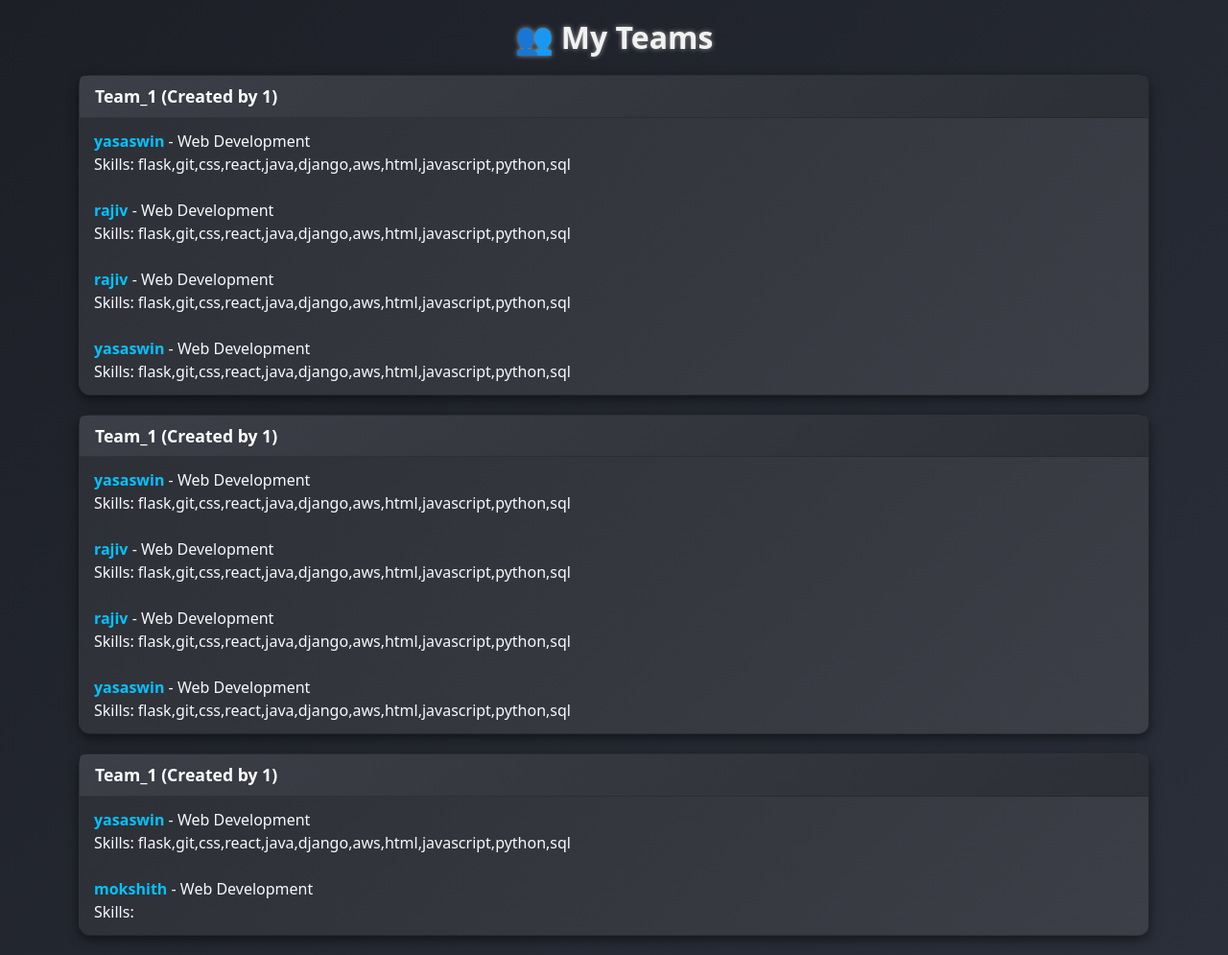
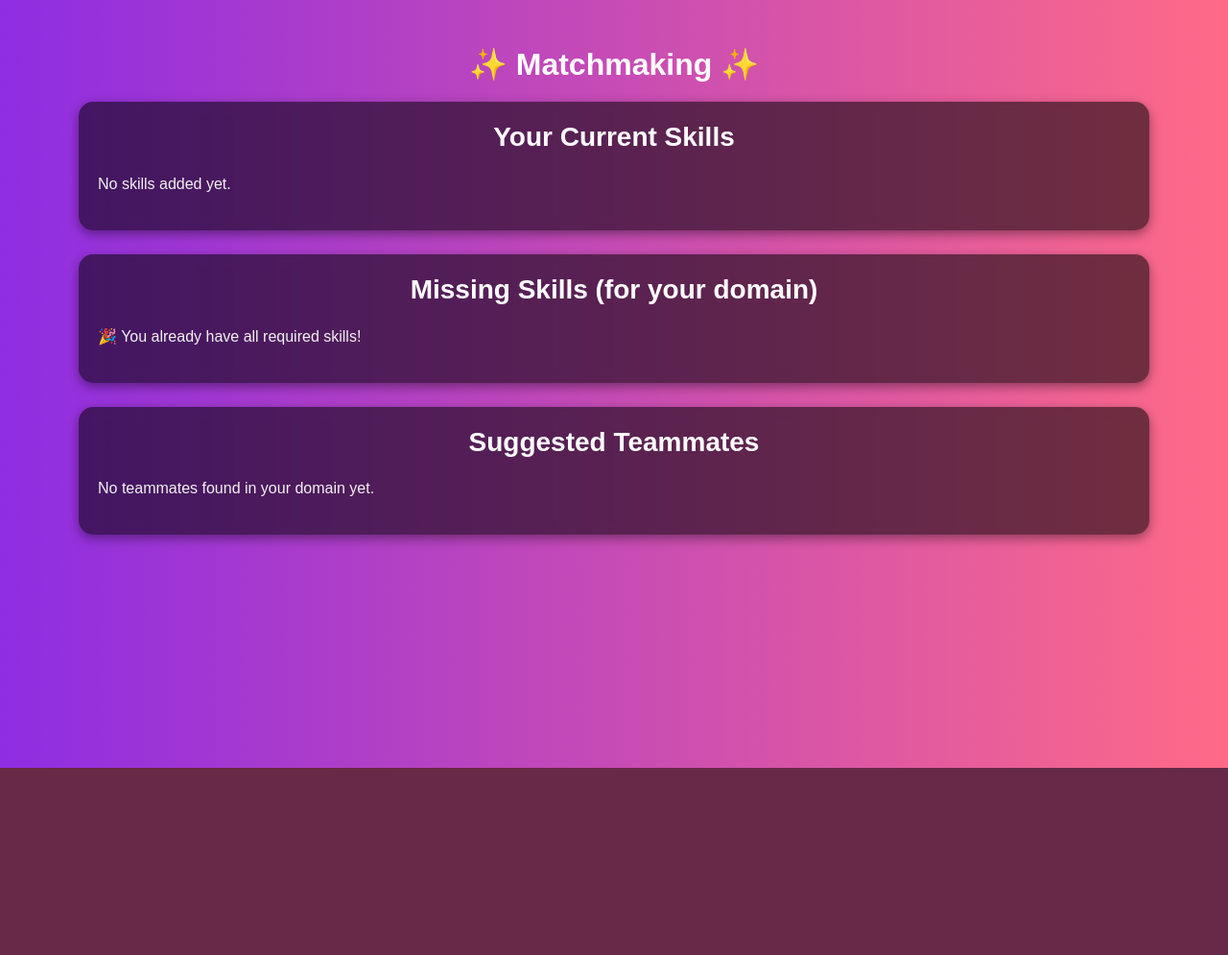
Before and after one commit to Jyasaswin/404-NOT-FOUND-, a Flask app: page /teams in a window 1280 px wide. Shown: the whole page at 96% size. After the commit the page ends 800 px from the top, so only its background shows below. Run offline with Flask 3, Linux system fonts and the light colour scheme; a user stored in the database is signed in; data comes from the database, SQL or seed files in the repository; both versions use the stored data as it was after the commit.

Commit message:
adding styling

```diff
--- a/app.py
+++ b/app.py
@@ -205,14 +205,16 @@ def invite(teammate_id):
     conn = get_db_connection()
     cursor = conn.cursor()
 
-    cursor.execute(
-        "SELECT * FROM invites WHERE sender_id=? AND receiver_id=?",
-        (sender_id, teammate_id)
-    )
+    # Check if invite already exists in either direction
+    cursor.execute("""
+        SELECT * FROM invites
+        WHERE (sender_id=? AND receiver_id=?)
+           OR (sender_id=? AND receiver_id=?)
+    """, (sender_id, teammate_id, teammate_id, sender_id))
     existing = cursor.fetchone()
 
     if existing:
-        flash("You already invited this teammate!", "warning")
+        flash("An invite already exists between you and this teammate!", "warning")
     else:
         cursor.execute(
             "INSERT INTO invites (sender_id, receiver_id, status) VALUES (?, ?, ?)",
@@ -224,6 +226,7 @@ def invite(teammate_id):
     conn.close()
     return redirect(url_for("match"))
 
+
 @app.route("/respond_invite/<int:invite_id>/<string:action>", methods=["POST"])
 def respond_invite(invite_id, action):
     if "user_id" not in session:
@@ -232,33 +235,41 @@ def respond_invite(invite_id, action):
     conn = get_db_connection()
     cursor = conn.cursor()
 
+    # Get sender & receiver
     cursor.execute("SELECT sender_id, receiver_id FROM invites WHERE id=?", (invite_id,))
     invite = cursor.fetchone()
-    sender_id, receiver_id = invite["sender_id"], invite["receiver_id"]
+    if not invite:
+        conn.close()
+        flash("Invite not found!", "danger")
+        return redirect(url_for("my_invites"))
+
+    sender_id, receiver_id = invite
 
     if action == "accept":
+        # Update invite status
         cursor.execute("UPDATE invites SET status='accepted' WHERE id=?", (invite_id,))
 
-        # check if team exists
+        # Check if a team already exists containing both users
         cursor.execute("""
             SELECT t.id
             FROM teams t
-            JOIN team_members tm ON t.id = tm.team_id
-            WHERE tm.user_id=? OR tm.user_id=?
+            JOIN team_members tm1 ON t.id = tm1.team_id AND tm1.user_id=?
+            JOIN team_members tm2 ON t.id = tm2.team_id AND tm2.user_id=?
         """, (sender_id, receiver_id))
         team = cursor.fetchone()
 
         if not team:
+            # Create new team if none exists
             cursor.execute("INSERT INTO teams (name, created_by) VALUES (?, ?)",
-                           (f"Team_{sender_id}", sender_id))
+                           ("Team_" + str(sender_id), sender_id))
             team_id = cursor.lastrowid
             cursor.execute("INSERT INTO team_members (team_id, user_id) VALUES (?, ?)", (team_id, sender_id))
             cursor.execute("INSERT INTO team_members (team_id, user_id) VALUES (?, ?)", (team_id, receiver_id))
         else:
             team_id = team["id"]
+            # Ensure both are in the team (if somehow missing)
             cursor.execute("INSERT OR IGNORE INTO team_members (team_id, user_id) VALUES (?, ?)", (team_id, sender_id))
             cursor.execute("INSERT OR IGNORE INTO team_members (team_id, user_id) VALUES (?, ?)", (team_id, receiver_id))
-
     else:
         cursor.execute("UPDATE invites SET status='rejected' WHERE id=?", (invite_id,))
 
@@ -266,6 +277,7 @@ def respond_invite(invite_id, action):
     conn.close()
     flash(f"Invite {action}ed successfully!", "success")
     return redirect(url_for("my_invites"))
+
 
 @app.route("/my_invites")
 def my_invites():
--- /dev/null
+++ b/requirements.txt
@@ -0,0 +1,3 @@
+Flask==2.3.2
+Werkzeug==2.3.6
+pdfplumber
--- a/templates/home.html
+++ b/templates/home.html
@@ -13,9 +13,12 @@
     }
     .navbar {
       background:linear-gradient(to right, #851fde, #f34164);
+      font-size: 30px;
     }
     .navbar-brand, .nav-link {
       color: #02f6fa !important;
+      font-size: 30px;
+      font-weight: bold;
     }
     .nav-link:hover {
       color: #00e6c3 !important;
--- a/templates/teams.html
+++ b/templates/teams.html
@@ -2,89 +2,117 @@
 <html lang="en">
 <head>
   <meta charset="UTF-8">
-  <meta name="viewport" content="width=device-width, initial-scale=1.0">
-  <title>My Teams</title>
+  <title>Quick Teams - Matchmaking</title>
   <link href="https://cdn.jsdelivr.net/npm/bootstrap@5.3.2/dist/css/bootstrap.min.css" rel="stylesheet">
-
   <style>
     body {
-      background: linear-gradient(135deg, #1c1f26, #2b2f3a);
-      color: #f8f9fa;
-      min-height: 100vh;
-      padding-top: 20px;
+      background: linear-gradient(to right, #8e2de2, #ff6a88);
+      color: #f1f1f1;
+      font-family: Arial, sans-serif;
     }
-    h2 {
+    .section-card {
+      background: rgba(0, 0, 0, 0.55);
+      padding: 20px;
+      border-radius: 15px;
+      margin-bottom: 25px;
+      box-shadow: 0 4px 12px rgba(0,0,0,0.4);
+      backdrop-filter: blur(6px);
+    }
+    h2, h3 {
       text-align: center;
       margin-bottom: 20px;
+      color: #ffffff;
       font-weight: bold;
+    }
+    .skills-box span {
+      display: inline-block;
       color: #f1f1f1;
-      text-shadow: 0px 0px 5px #999;
+      background: rgba(255, 255, 255, 0.15);
+      padding: 8px 14px;
+      border: 1px solid rgba(255,255,255,0.3);
+      border-radius: 8px;
+      margin: 6px;
+      font-size: 15px;
     }
     .card {
+      background: rgb(155, 86, 174);
+      border: 1px solid rgba(255,255,255,1);
       border-radius: 12px;
-      background: linear-gradient(135deg, #2d2f36, #3c3f47);
-      box-shadow: 0 4px 12px rgba(0, 0, 0, 0.5);
-      margin-bottom: 20px;
+      padding: 20px;
+      margin: 20px 0;
+      backdrop-filter: blur(6px);
     }
-    .card-header {
-      font-size: 1.1rem;
+    .card h3 {
+      color: #ffffff;
+    }
+    .card p {
+      color: #e0e0e0;
+    }
+    .invite-btn {
+      display: inline-block;
+      background: linear-gradient(to right, #ffffff, #cccccc);
+      color: black;
       font-weight: bold;
-      background: linear-gradient(135deg, #3c3f47, #2d2f36);
-      color: #fff;
-      border-top-left-radius: 12px;
-      border-top-right-radius: 12px;
+      padding: 10px 18px;
+      border: none;
+      border-radius: 8px;
+      cursor: pointer;
+      margin-top: 12px;
+      transition: transform 0.2s ease-in-out;
     }
-    .list-group-item {
-      background: transparent;
-      border: none;
-      color: #f8f9fa;
-      padding: 12px 15px;
-    }
-    .list-group-item b {
-      color: #00c3ff;
-    }
-    .text-muted {
-      text-align: center;
-      margin-top: 30px;
-    }
-    .navbar {
-      background: linear-gradient(135deg, #111, #222);
-      padding: 12px 20px;
-      border-radius: 0 0 12px 12px;
-      margin-bottom: 20px;
-    }
-    .navbar a {
-      color: #f8f9fa;
-      text-decoration: none;
-      margin-right: 20px;
-      font-weight: 500;
-    }
-    .navbar a:hover {
-      color: #00c3ff;
+    .invite-btn:hover {
+      transform: scale(1.05);
+      background: linear-gradient(to right, #f1f1f1, #bbbbbb);
     }
   </style>
 </head>
-<body>
+<body class="container py-5">
 
-  <div class="container">
-    <h2>👥 My Teams</h2>
-    {% for t in team_data %}
-      <div class="card">
-        <div class="card-header">
-          {{ t.team.name }} (Created by {{ t.team.created_by }})
+  <h2>✨ Matchmaking ✨</h2>
+
+  <div class="section-card">
+    <h3>Your Current Skills</h3>
+    <div class="skills-box">
+      {% if user_skills %}
+        {% for skill in user_skills %}
+          <span>{{ skill }}</span>
+        {% endfor %}
+      {% else %}
+        <p>No skills added yet.</p>
+      {% endif %}
+    </div>
+  </div>
+
+  <div class="section-card">
+    <h3>Missing Skills (for your domain)</h3>
+    <div class="skills-box">
+      {% if missing_skills %}
+        {% for skill in missing_skills %}
+          <span>{{ skill }}</span>
+        {% endfor %}
+      {% else %}
+        <p>🎉 You already have all required skills!</p>
+      {% endif %}
+    </div>
+  </div>
+
+  <div class="section-card">
+    <h3>Suggested Teammates</h3>
+    {% if suggestions %}
+      {% for s in suggestions %}
+        <div class="card">
+          <h3>{{ s.fullname }} ({{ s.username }})</h3>
+          <p><b>Skills:</b> {{ s.skills }}</p>
+          <p><b>Match Score:</b> {{ s.match_score }}%</p>
+          <form action="{{ url_for('invite', teammate_id=s.id) }}" method="post">
+            <button type="submit" class="invite-btn">Invite</button>
+          </form>
         </div>
-        <ul class="list-group list-group-flush">
-          {% for m in t.members %}
-            <li class="list-group-item">
-              <b>{{ m.username }}</b> - {{ m.domain }} <br>
-              Skills: {{ m.skills }}
-            </li>
-          {% endfor %}
-        </ul>
-      </div>
+      {% endfor %}
     {% else %}
-      <p class="text-muted">You are not part of any team yet.</p>
-    {% endfor %}
+      <p>No teammates found in your domain yet.</p>
+    {% endif %}
   </div>
+
 </body>
 </html>
```
Also changed, not shown: templates/dashboard.html (+56 -19 lines), templates/login.html (+18 -1 lines), templates/profile.html (+49 -6 lines), users.db, 1 other file.
